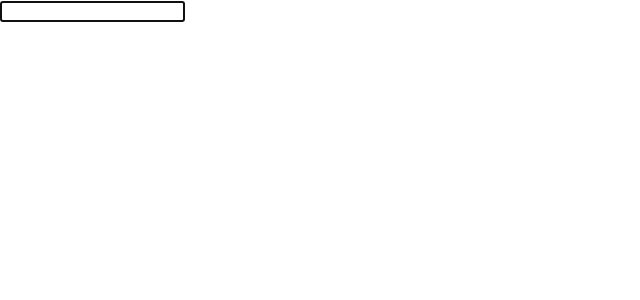
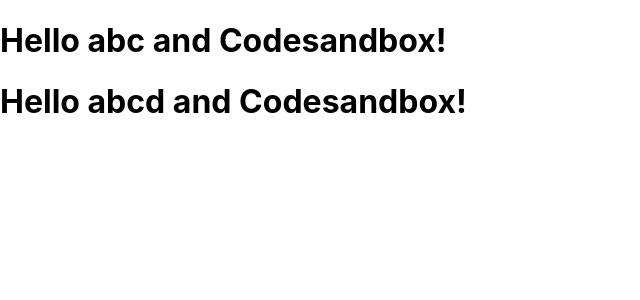
Before and after one commit to chaos2171053/build-my-react, a React (Create React App) app in the folder react-demo/: page / in a window 1280 px wide. Shown: the top 300 px of the page, without its empty margins (0-640 px from the left). Built offline with nearby package versions, Linux system fonts and the light colour scheme.

Commit message:
add：ref、lazy api demo

```diff
--- a/react-demo/src/App.js
+++ b/react-demo/src/App.js
@@ -5,7 +5,10 @@
 // import ReactMemoDemo from './demo/ReactMemoDemo.jsx';
 // import CloneElementDemo from './demo/CloneElementDemo.jsx';
 // import ReactChildrenForeach from './demo/ReactChildrenForeach.jsx';
-import ReactCreateRef from './demo/ReactCreateRef';
+// import ReactCreateRef from './demo/ReactCreateRef';
+// import ReactForwardRef from './demo/ReactForwardRef';
+
+import ReactLazyImport from './demo/ReactLazyImport';
 
 export default function App() {
   return (
@@ -14,7 +17,9 @@
       {/* <ReactMemoDemo /> */}
       {/* <CloneElementDemo /> */}
       {/* <ReactChildrenForeach /> */}
-      <ReactCreateRef />
+      {/* <ReactCreateRef /> */}
+      {/* <ReactForwardRef /> */}
+      <ReactLazyImport />
     </>
   );
 }
--- /dev/null
+++ b/react-demo/src/demo/ReactForwardRef.jsx
@@ -0,0 +1,13 @@
+import React from 'react';
+debugger;
+const FancyButton = React.forwardRef((props, ref) => (
+  <button ref={ref} className="FancyButton">
+    {props.children}
+  </button>
+));
+
+// You can now get a ref directly to the DOM button:
+const ref = React.createRef();
+<FancyButton ref={ref}>Click me!</FancyButton>;
+
+export default FancyButton;
--- /dev/null
+++ b/react-demo/src/demo/ReactLazyImport.jsx
@@ -0,0 +1,22 @@
+import React from 'react';
+
+const Spinner = () => {
+  return (
+    <>
+      Spinner...
+    </>
+  );
+};
+
+const SomeComponent = React.lazy(() => import('./CloneElementDemo'));
+
+export default function MyComponent() {
+  return (
+    // 显示 <Spinner> 组件直至 SomeComponent 加载完成
+    <React.Suspense fallback={<Spinner />}>
+      <div>
+        <SomeComponent />
+      </div>
+    </React.Suspense>
+  );
+}
```
Also changed, not shown: 1 other file (tests, documents, lock files or other folders).
